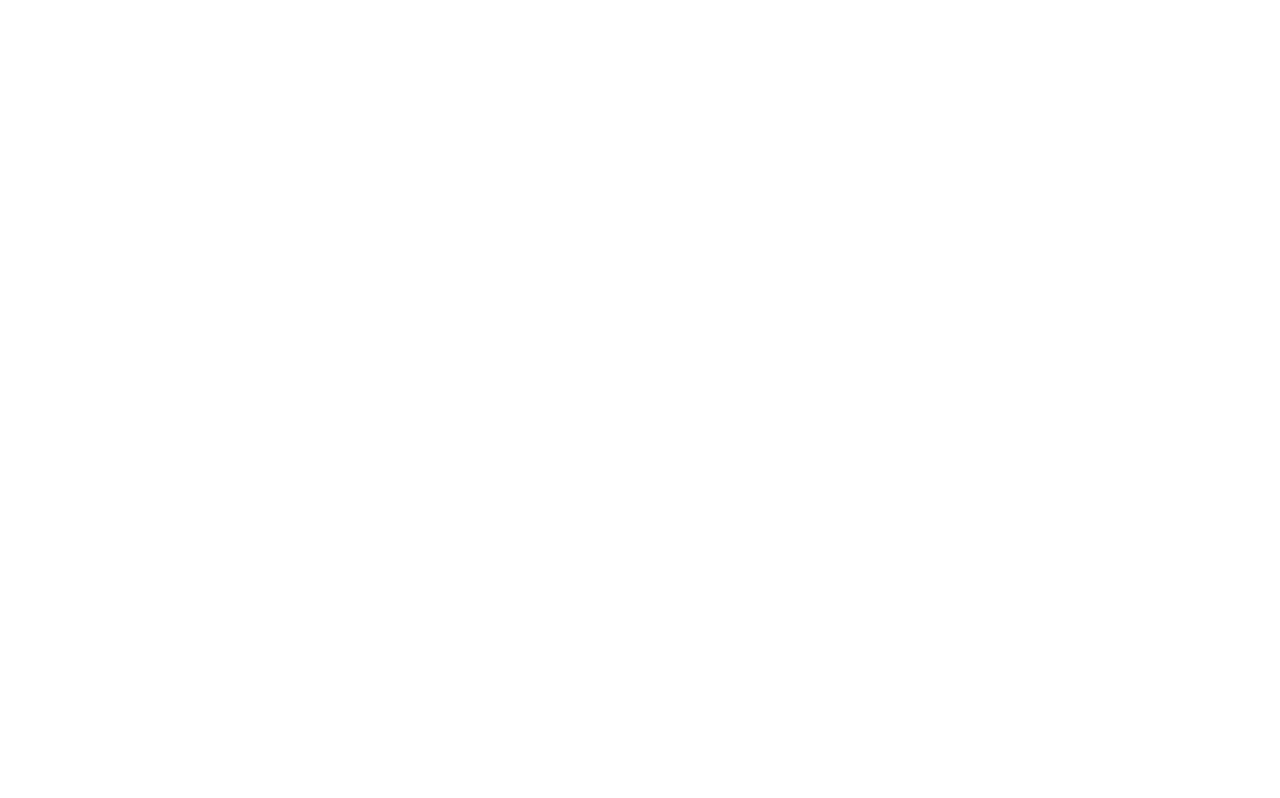
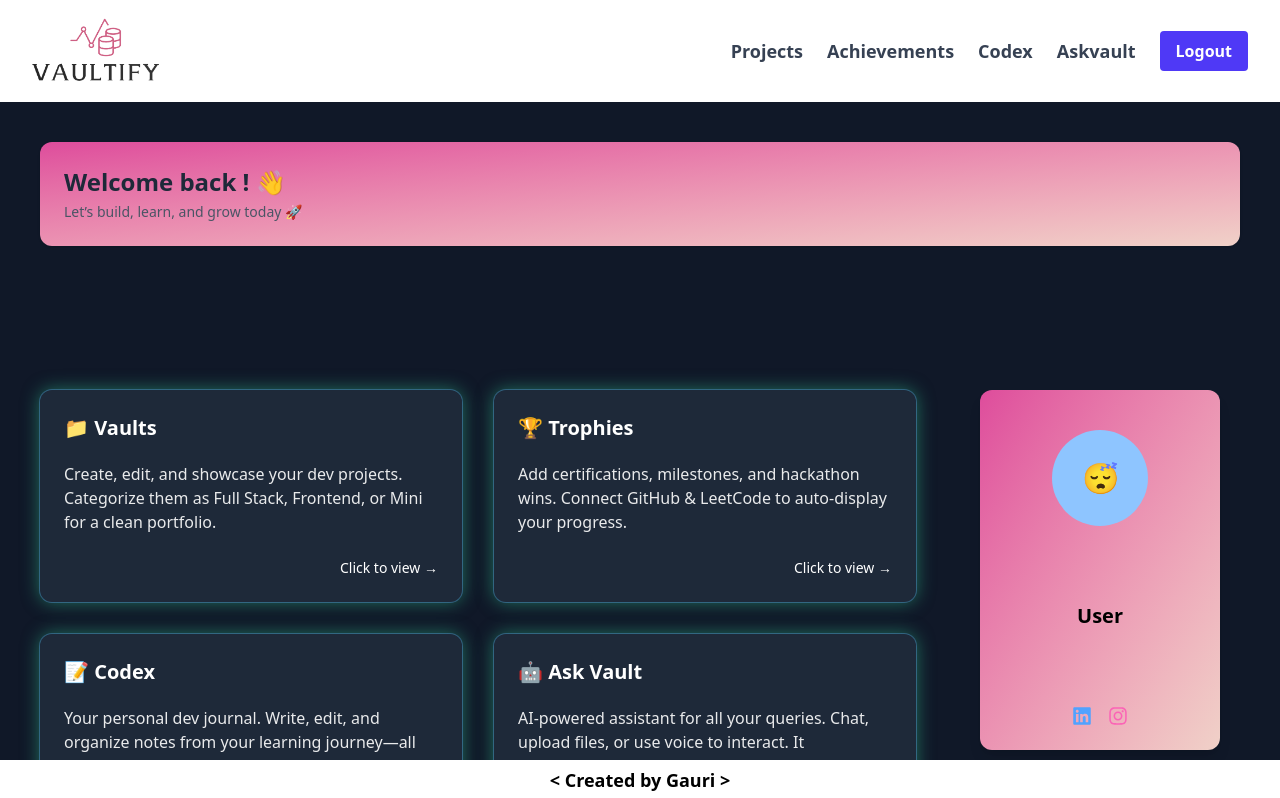
Before and after one commit to gauri-8/Vaultify, a React (Vite) app in the folder client/: page /home in a window 1280 px wide. Before the commit this address had no page. Shown: the top 798 px of the page. Built offline with nearby package versions, Linux system fonts and the light colour scheme.

Commit message:
quick fixes

```diff
--- a/client/src/App.jsx
+++ b/client/src/App.jsx
@@ -20,8 +20,11 @@
   return (
 
      <Routes>
-      <Route path="/login" element={<LoginPage />} />
-      <Route path="/" element={<HomePage />} />
+      <Route path="/" element={<Navigate to="/login" />} />
+  <Route path="/login" element={<LoginPage />} />
+  <Route path="/home" element={<HomePage />} />
+
+
       <Route path="/projects" element={<ProjectsPage />} />
       <Route path="/achievements" element={<AchievementsPage />} />
       <Route path="/codex" element={<CodexPage />} />
--- a/client/src/components/Navbar.jsx
+++ b/client/src/components/Navbar.jsx
@@ -16,7 +16,7 @@
       <div className="flex items-center justify-between">
         {/* Logo */}
         <div
-          onClick={() => navigate('/')}
+          onClick={() => navigate('/home')}
           className="cursor-pointer hover:scale-105 transition-transform duration-200"
           title="Go to dashboard"
         >
--- a/client/src/pages/LoginPage.jsx
+++ b/client/src/pages/LoginPage.jsx
@@ -24,7 +24,7 @@
 
       localStorage.setItem('vaultifyUser', JSON.stringify(res.data.user));
       localStorage.setItem('vaultifyToken', res.data.token);
-      navigate('/');
+      navigate('/home');
     } catch (err) {
       setError(err.response?.data?.message || 'Login failed. Please try again.');
     }
```
